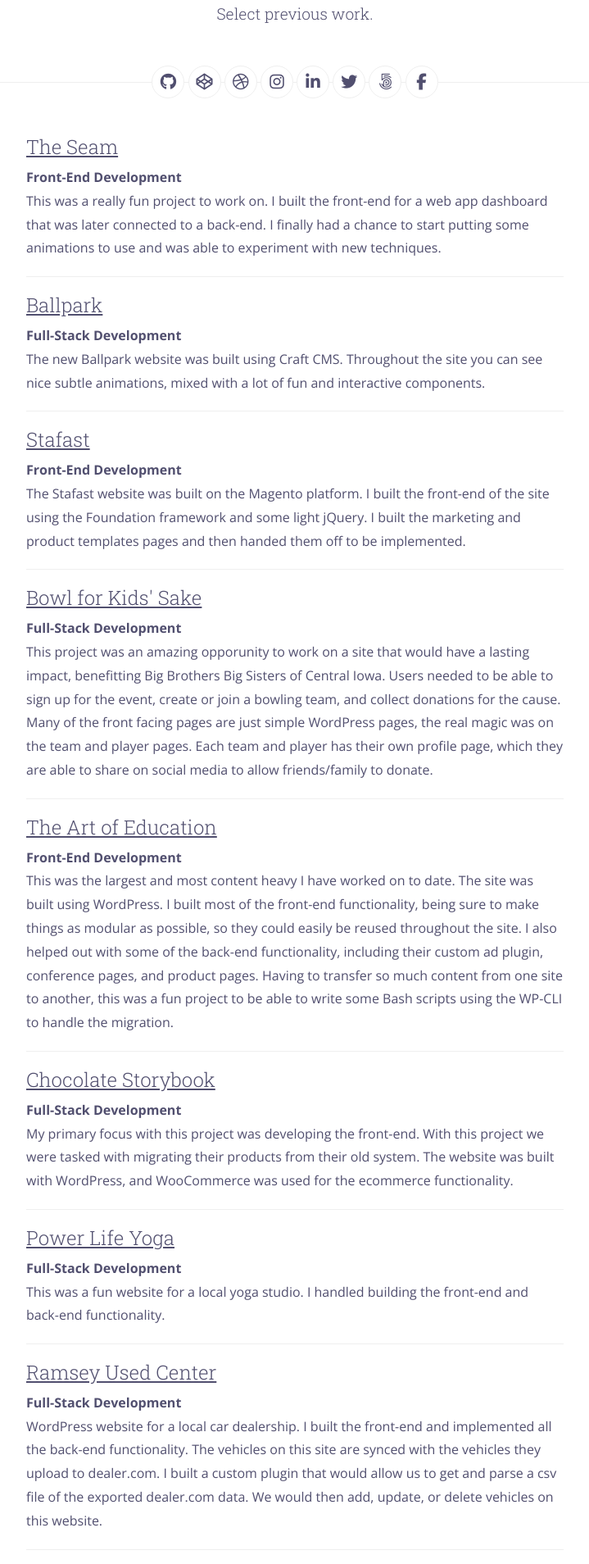
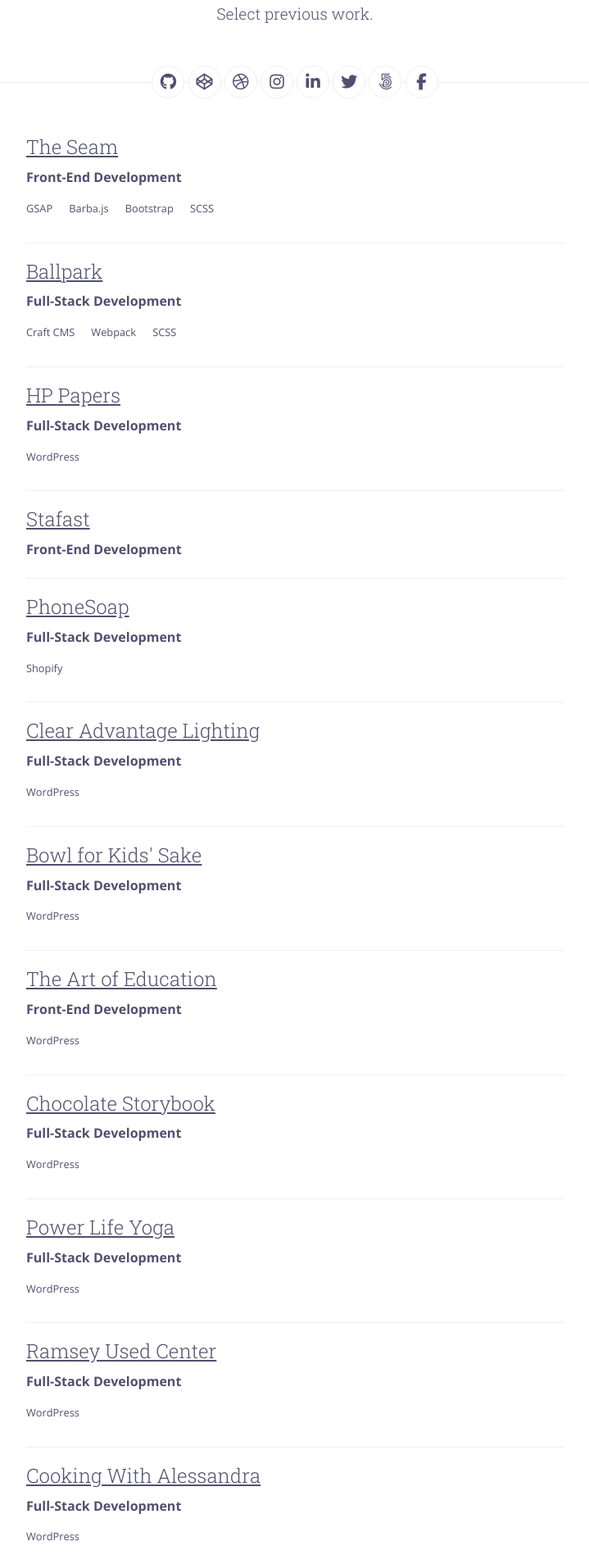
Before and after one commit to kjbrum/kjbrum.github.io, a Jekyll site: the page built from work.html, in a window 1280 px wide. Shown: the part 329-2237 px from the top of the page at 82% size, without its empty margins (280-999 px from the left). Built offline with Jekyll 4.4.1, drawn with Linux system fonts in a browser that asks for light colours; nearby versions of some CDN libraries; some of the changed text lies outside the part shown.

Commit message:
Start formatting new work page

```diff
--- /dev/null
+++ b/_data/work-bak.yml
@@ -0,0 +1,49 @@
+- name: "The Seam"
+  link: "https://simplefocus.github.io/theseam"
+  role: "Front-End Development"
+  description: "This was a really fun project to work on. I built the front-end for a web app dashboard that was later connected to a back-end. I finally had a chance to start putting some animations to use and was able to experiment with new techniques."
+
+- name: "Ballpark"
+  link: "https://www.getballpark.com/"
+  role: "Full-Stack Development"
+  description: "The new Ballpark website was built using Craft CMS. Throughout the site you can see nice subtle animations, mixed with a lot of fun and interactive components."
+
+- name: "Stafast"
+  link: "https://sta-fast.com"
+  role: "Front-End Development"
+  description: "The Stafast website was built on the Magento platform. I built the front-end of the site using the Foundation framework and some light jQuery. I built the marketing and product templates pages and then handed them off to be implemented."
+
+- name: "Bowl for Kids' Sake"
+  link: "http://desmoinesbowl.org"
+  role: "Full-Stack Development"
+  description: "This project was an amazing opporunity to work on a site that would have a lasting impact, benefitting Big Brothers Big Sisters of Central Iowa. Users needed to be able to sign up for the event, create or join a bowling team, and collect donations for the cause. Many of the front facing pages are just simple WordPress pages, the real magic was on the team and player pages. Each team and player has their own profile page, which they are able to share on social media to allow friends/family to donate."
+
+- name: "The Art of Education"
+  link: "https://theartofed.com"
+  role: "Front-End Development"
+  description: "This was the largest and most content heavy I have worked on to date. The site was built using WordPress. I built most of the front-end functionality, being sure to make things as modular as possible, so they could easily be reused throughout the site. I also helped out with some of the back-end functionality, including their custom ad plugin, conference pages, and product pages. Having to transfer so much content from one site to another, this was a fun project to be able to write some Bash scripts using the WP-CLI to handle the migration."
+
+- name: "Chocolate Storybook"
+  link: "https://chocolatestory.com"
+  role: "Full-Stack Development"
+  description: "My primary focus with this project was developing the front-end. With this project we were tasked with migrating their products from their old system. The website was built with WordPress, and WooCommerce was used for the ecommerce functionality."
+
+- name: "Power Life Yoga"
+  link: "http://powerlifeyoga.com"
+  role: "Full-Stack Development"
+  description: "This was a fun website for a local yoga studio. I handled building the front-end and back-end functionality."
+
+- name: "Ramsey Used Center"
+  link: "https://ramseyusedcenter.com"
+  role: "Full-Stack Development"
+  description: "WordPress website for a local car dealership. I built the front-end and implemented all the back-end functionality. The vehicles on this site are synced with the vehicles they upload to dealer.com. I built a custom plugin that would allow us to get and parse a csv file of the exported dealer.com data. We would then add, update, or delete vehicles on this website."
+
+- name: "Cooking With Alessandra"
+  link: "http://cookingwithalessandra.com"
+  role: "Full-Stack Development"
+  description: "WordPress website for a local company that offers cooking classes. I handled building the front-end and back-end functionality for this site. We built a custom WordPress plugin for easily syncing her classes from Eventbrite to her classes section on her site."
+
+- name: "Fuse Flooring"
+  link: "http://fuseflooring.com"
+  role: "Full-Stack Development"
+  description: "This was my first site I had ever built with WordPress. It was fun building the product detail page functionality."
--- a/_data/work.yml
+++ b/_data/work.yml
@@ -1,49 +1,81 @@
 - name: "The Seam"
   link: "https://simplefocus.github.io/theseam"
   role: "Front-End Development"
-  description: "This was a really fun project to work on. I built the front-end for a web app dashboard that was later connected to a back-end. I finally had a chance to start putting some animations to use and was able to experiment with new techniques."
+  tools:
+    - GSAP
+    - Barba.js
+    - Bootstrap
+    - SCSS
 
 - name: "Ballpark"
-  link: "https://www.getballpark.com/"
+  link: "https://www.getballpark.com"
   role: "Full-Stack Development"
-  description: "The new Ballpark website was built using Craft CMS. Throughout the site you can see nice subtle animations, mixed with a lot of fun and interactive components."
+  tools:
+    - Craft CMS
+    - Webpack
+    - SCSS
+
+- name: "HP Papers"
+  link: "https://hppaper.com/na"
+  role: "Full-Stack Development"
+  tools:
+    - WordPress
 
 - name: "Stafast"
   link: "https://sta-fast.com"
   role: "Front-End Development"
-  description: "The Stafast website was built on the Magento platform. I built the front-end of the site using the Foundation framework and some light jQuery. I built the marketing and product templates pages and then handed them off to be implemented."
+  tools:
+
+- name: "PhoneSoap"
+  link: "https://www.phonesoap.com"
+  role: "Full-Stack Development"
+  tools:
+    - Shopify
+
+- name: "Clear Advantage Lighting"
+  link: "http://ctheadvantage.com"
+  role: "Full-Stack Development"
+  tools:
+    - WordPress
 
 - name: "Bowl for Kids' Sake"
   link: "http://desmoinesbowl.org"
   role: "Full-Stack Development"
-  description: "This project was an amazing opporunity to work on a site that would have a lasting impact, benefitting Big Brothers Big Sisters of Central Iowa. Users needed to be able to sign up for the event, create or join a bowling team, and collect donations for the cause. Many of the front facing pages are just simple WordPress pages, the real magic was on the team and player pages. Each team and player has their own profile page, which they are able to share on social media to allow friends/family to donate."
+  tools:
+    - WordPress
 
 - name: "The Art of Education"
   link: "https://theartofed.com"
   role: "Front-End Development"
-  description: "This was the largest and most content heavy I have worked on to date. The site was built using WordPress. I built most of the front-end functionality, being sure to make things as modular as possible, so they could easily be reused throughout the site. I also helped out with some of the back-end functionality, including their custom ad plugin, conference pages, and product pages. Having to transfer so much content from one site to another, this was a fun project to be able to write some Bash scripts using the WP-CLI to handle the migration."
+  tools:
+    - WordPress
 
 - name: "Chocolate Storybook"
   link: "https://chocolatestory.com"
   role: "Full-Stack Development"
-  description: "My primary focus with this project was developing the front-end. With this project we were tasked with migrating their products from their old system. The website was built with WordPress, and WooCommerce was used for the ecommerce functionality."
+  tools:
+    - WordPress
 
 - name: "Power Life Yoga"
   link: "http://powerlifeyoga.com"
   role: "Full-Stack Development"
-  description: "This was a fun website for a local yoga studio. I handled building the front-end and back-end functionality."
+  tools:
+    - WordPress
 
 - name: "Ramsey Used Center"
   link: "https://ramseyusedcenter.com"
   role: "Full-Stack Development"
-  description: "WordPress website for a local car dealership. I built the front-end and implemented all the back-end functionality. The vehicles on this site are synced with the vehicles they upload to dealer.com. I built a custom plugin that would allow us to get and parse a csv file of the exported dealer.com data. We would then add, update, or delete vehicles on this website."
+  tools:
+    - WordPress
 
 - name: "Cooking With Alessandra"
   link: "http://cookingwithalessandra.com"
   role: "Full-Stack Development"
-  description: "WordPress website for a local company that offers cooking classes. I handled building the front-end and back-end functionality for this site. We built a custom WordPress plugin for easily syncing her classes from Eventbrite to her classes section on her site."
+  tools:
+    - WordPress
 
 - name: "Fuse Flooring"
   link: "http://fuseflooring.com"
   role: "Full-Stack Development"
-  description: "This was my first site I had ever built with WordPress. It was fun building the product detail page functionality."
+  tools:
+    - WordPress
--- a/_sass/_lists.scss
+++ b/_sass/_lists.scss
@@ -63,6 +63,7 @@
 
 // Inline list
 .list-inline {
+    margin: 0 -0.5rem;
     list-style: none;
 
     li {
--- a/work.html
+++ b/work.html
@@ -11,7 +11,15 @@
 
         <strong>{{ work.role }}</strong>
 
-        <p>{{ work.description }}</p>
+        <!-- <p>{{ work.description }}</p> -->
+
+        {% if work.tools %}
+            <ul class="list-plain list-inline">
+                {% for tool in work.tools %}
+                    <li><small>{{ tool }}</small></li>
+                {% endfor %}
+            </ul>
+        {% endif %}
 
         <hr>
     </div>
```
